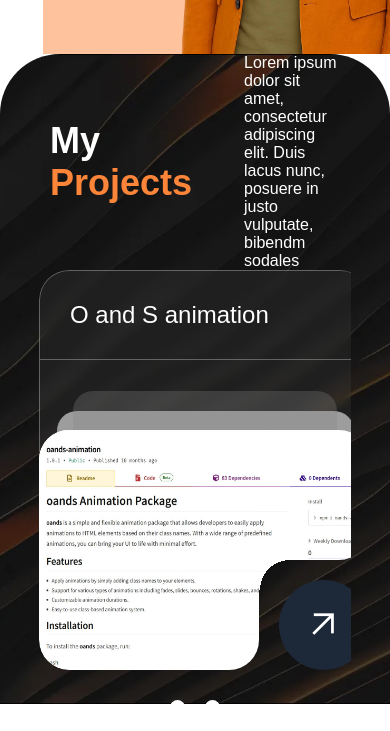
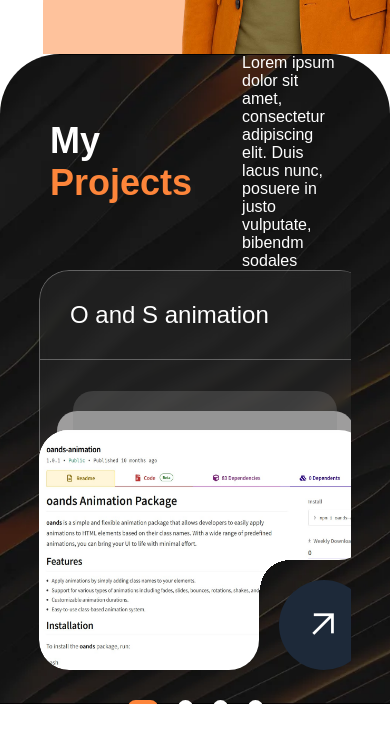
Before and after one commit to francis-vimal/Portfolio, an Angular app in the folder portfolio/: page / in a window 390 px wide. Shown: the part 787-1518 px from the top of the page. Built offline with nearby package versions, Linux system fonts and the light colour scheme; a web font is replaced by a local one.

Commit message:
010 - Slider responsive and functionality

```diff
--- a/portfolio/src/app/components/projects/projects.component.html
+++ b/portfolio/src/app/components/projects/projects.component.html
@@ -4,7 +4,7 @@
         <p>Lorem ipsum dolor sit amet, consectetur adipiscing elit. Duis lacus nunc, posuere in justo vulputate, bibendm sodales </p>
     </div>
     <div class="slider">
-        <div class="projectContentContainer">
+        <div class="projectContentContainer" #sliderContainer>
             <div class="projectContentSvg" *ngFor="let project of projects">
                 <div class="projectDetailsContainer">
                     <h3>{{project.title}}</h3>
@@ -22,6 +22,6 @@
         </div>
     </div>
     <div class="sliderContainer">
-        <div *ngFor="let dots of dotsArray, let i = index" class="inactive" (click)="onDotClick(i)"></div>
+        <div *ngFor="let dots of dotsArray, let i = index" [class.active]="i === activeDotIndex" class="dot" (click)="onDotClick(i)"></div>
     </div>
 </div>
--- a/portfolio/src/app/components/projects/projects.component.scss
+++ b/portfolio/src/app/components/projects/projects.component.scss
@@ -20,7 +20,7 @@
 }
 
 .headerContainer h2 {
-    flex: 1 1 60%;
+    flex: 1 1 30%;
     color: white;
     padding: 50px;
     font-size: 36px;
@@ -49,9 +49,9 @@
 
 .slider {
     display: flex;
-    justify-content: flex-start;
+    justify-content: space-between;
     overflow: hidden;
-    width: 80%;
+    // width: 80%;
     align-items: center;
     margin: 0 10%;
 }
@@ -61,7 +61,6 @@
     left: 0;
     display: flex;
     flex-direction: row;
-    gap: 8.5%;
     justify-content: space-around;
     align-items: center;
     margin-bottom: 30px;
@@ -182,10 +181,57 @@
     align-items: center;
 }
 
-.inactive {
+.dot {
     width: 15px;
     height: 15px;
     background-color: white;
-    border-radius: 50%;
+    border-radius: 15px;
     cursor: pointer;
+    transition: width .3s ease-in;
 }
+
+.projectContentContainer {
+    white-space: nowrap;
+    overflow-x: auto;
+    -webkit-overflow-scrolling: touch;
+    scroll-behavior: smooth;
+    /* Hide scrollbar across browsers */
+    scrollbar-width: none;   /* Firefox */
+    -ms-overflow-style: none; /* IE/Edge */
+
+    /* default gap; TS will override --card-gap dynamically */
+    --card-gap: 40px;
+}
+
+.projectContentContainer::-webkit-scrollbar {
+    display: none; /* Chrome, Safari */
+}
+
+.projectContentSvg {
+    display: inline-block;
+    vertical-align: top;
+    box-sizing: border-box;
+
+    /* IMPORTANT: margin-right is the only thing that changes */
+    margin-right: var(--card-gap);
+
+    /* optional — make sliding feel nicer */
+    transition: margin-right 160ms ease;
+    /* optional scroll snap if you want neat snapping */
+    scroll-snap-align: start;
+}
+
+/* remove gap after last child so layout math is simpler */
+.projectContentContainer .projectContentSvg:last-child {
+    margin-right: 0;
+}
+
+/* smooth snapping on the container (optional but useful) */
+.projectContentContainer {
+    scroll-snap-type: x mandatory;
+}
+
+.dot.active {
+    width: 30px;
+    background-color: $primary-color;
+}
--- a/portfolio/src/app/components/projects/projects.component.ts
+++ b/portfolio/src/app/components/projects/projects.component.ts
@@ -1,4 +1,4 @@
-import { Component } from '@angular/core';
+import { Component, ElementRef, Renderer2, ViewChild } from '@angular/core';
 
 @Component({
   selector: 'app-projects',
@@ -6,6 +6,8 @@ import { Component } from '@angular/core';
   styleUrls: ['./projects.component.scss']
 })
 export class ProjectsComponent {
+  @ViewChild('sliderContainer', { static: true }) sliderContainerRef!: ElementRef<HTMLElement>;
+
   projects: { img: string, title: string }[] = [
     { img: "'../../../assets/oands_page.jpg'", title: "O and S animation" },
     { img: "'../../../assets/simon_game.jpg'", title: "Simon Game" },
@@ -15,29 +17,139 @@ export class ProjectsComponent {
 
   dots: number = 0;
 
-  dotsArray: number[] = Array(this.dots);
+  activeDotIndex: number = 0;
 
   nCards: number = 3;
 
-  constructor() {}
+  // public for template dots if you show them
+  dotsArray: any[] = [];
+
+  // internal state
+  cardsPerView = 3;
+
+  currentGap = 40; // px
+
+  // keep the handler so we can remove it
+  private resizeHandler = () => this.updateGap();
+
+  private resizeTimeout: any;
+
+  constructor(private renderer: Renderer2) {}
 
   ngOnInit() {
     this.dots = Math.round(this.projects.length / this.nCards) + 1;
-    console.log(this.dots);
-    this.updateDotsArray();
+    this.dotsArray = Array(this.dots);
   }
 
-  updateDotsArray() {
-    this.dotsArray = Array(this.dots);
-    console.log(this.dotsArray);
+  ngAfterViewInit(): void {
+    // do an initial calculation shortly after view rendered (images/backgrounds may need a tick)
+    setTimeout(() => this.updateGap(), 60);
+
+    // listen to resize
+    window.addEventListener('resize', () => {
+      clearTimeout(this.resizeTimeout);
+      this.resizeTimeout = setTimeout(() => {
+        this.updateGap();
+      }, 100); // wait 500ms after resizing stops
+    });
+
+    // if you have images inside cards, re-run when they finish loading
+    const container = this.sliderContainerRef.nativeElement;
+    const imgs = container.querySelectorAll('img');
+    imgs.forEach((img: HTMLImageElement) => {
+      img.addEventListener('load', this.resizeHandler);
+    });
   }
 
-  onDotClick(index: number) {
-    console.log(index);
-    const card: HTMLElement | null = document.querySelector('.projectContentContainer');
-    if(card) {
-      console.log("inside: ", index);
-      card.style.left = `${index * -443}px`;
+  ngOnDestroy(): void {
+    window.removeEventListener('resize', this.resizeTimeout);
+  }
+
+  private updateGap(): void {
+    const container = this.sliderContainerRef.nativeElement;
+    if (!container) return;
+
+    const cardEls = Array.from(container.querySelectorAll('.projectContentSvg')) as HTMLElement[];
+    if (!cardEls.length) return;
+
+    // measure
+    const containerWidth = Math.floor(container.clientWidth);
+    const cardWidth = Math.floor(cardEls[0].getBoundingClientRect().width);
+
+    // decide cardsPerView by breakpoints (customize breakpoints if you want)
+    let n = 3;
+    if (containerWidth <= 660) n = 1;       // mobile
+    else if (containerWidth <= 992) n = 2;  // tablet
+    else n = 3;                             // desktop
+    this.cardsPerView = n;
+
+    let gap = 16; // fallback minimal gap
+
+    // Reset margin-left for safety
+    cardEls.forEach(el => (el.style.marginLeft = '0'));
+    cardEls[cardEls.length - 1].style.marginRight = `0`;
+
+    if (n > 1) {
+      // g = (W - n*c) / (n - 1)
+      const raw = (containerWidth - n * cardWidth) / (n - 1);
+      gap = Math.max(8, Math.floor(raw)); // enforce minimum gap = 8px
+      container.style.left = `0px`; // reset any left shift
+    } else {
+      // n = 1 → center the card
+      gap = 0; // no need for inter-card gap
+
+      // center the first card by shifting the container
+      const leftShift = Math.max(0, (containerWidth - cardWidth) / 2);
+      container.style.left = `${leftShift}px`;
+
+      // give the second card (and the rest) margin-left so they can't sneak in
+      for (let i = 1; i < cardEls.length; i++) {
+        cardEls[i].style.marginLeft = `${containerWidth}px`;
+      }
+
+      cardEls[cardEls.length - 1].style.marginRight = `${containerWidth}px`;
     }
+
+    container.scrollTo({ left: 0 });
+
+    this.currentGap = gap;
+
+    // Write CSS variable to container
+    container.style.setProperty('--card-gap', `${gap}px`);
+
+    // update dots (pages)
+    const total = cardEls.length;
+    const pages = Math.max(1, Math.ceil(total / this.cardsPerView));
+    this.dotsArray = new Array(pages);
+    this.activeDotIndex = 0;
+    console.log(containerWidth)
+  }
+
+  // dot click: go to page i (0-based)
+  onDotClick(index: number): void {
+    const container = this.sliderContainerRef.nativeElement;
+    if (!container) return;
+
+    const cardEls = Array.from(container.querySelectorAll('.projectContentSvg')) as HTMLElement[];
+    if (!cardEls.length) return;
+
+    const cardWidth = cardEls[0].getBoundingClientRect().width;
+
+    if (this.cardsPerView === 1) {
+      // one dot per card
+      const targetCard = cardEls[index];
+      if (!targetCard) return;
+
+      // scroll so this card is in view (starting position)
+      const offsetLeft = targetCard.offsetLeft;
+      container.scrollTo({ left: offsetLeft, behavior: 'smooth' });
+    } else {
+      // multiple cards per page
+      const pageWidth = (cardWidth + this.currentGap) * this.cardsPerView;
+      const left = Math.round(index * pageWidth);
+      container.scrollTo({ left, behavior: 'smooth' });
+    }
+
+    this.activeDotIndex = index;
   }
 }
```
